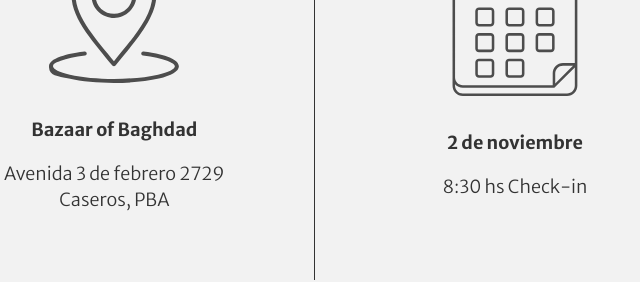
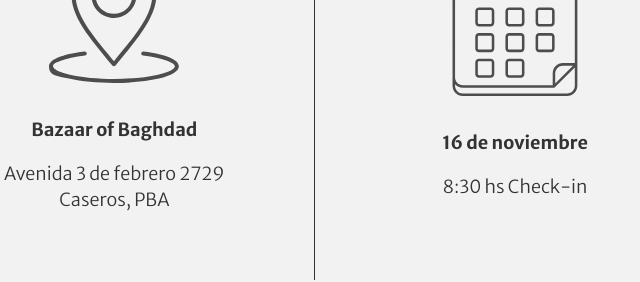
Before and after one commit to juanro00/FNC2, a plain HTML site: page index.html in a window 1280 px wide. Shown: the part 2040-2322 px from the top of the page, 125-765 px from the left. Drawn offline with Linux system fonts and the light colour scheme.

Commit message:
cambio de fecha

```diff
--- a/index.html
+++ b/index.html
@@ -84,7 +84,7 @@
             <div class="info-container">
                 <h1>¿Cuándo?</h1>
                 <img src="images/info/cuando.svg" alt="Cuándo">
-                <h2>2 de noviembre</h2>
+                <h2>16 de noviembre</h2>
                 <p class="address">8:30 hs Check-in</p>
             </div>
             <div class="info-container">
```
